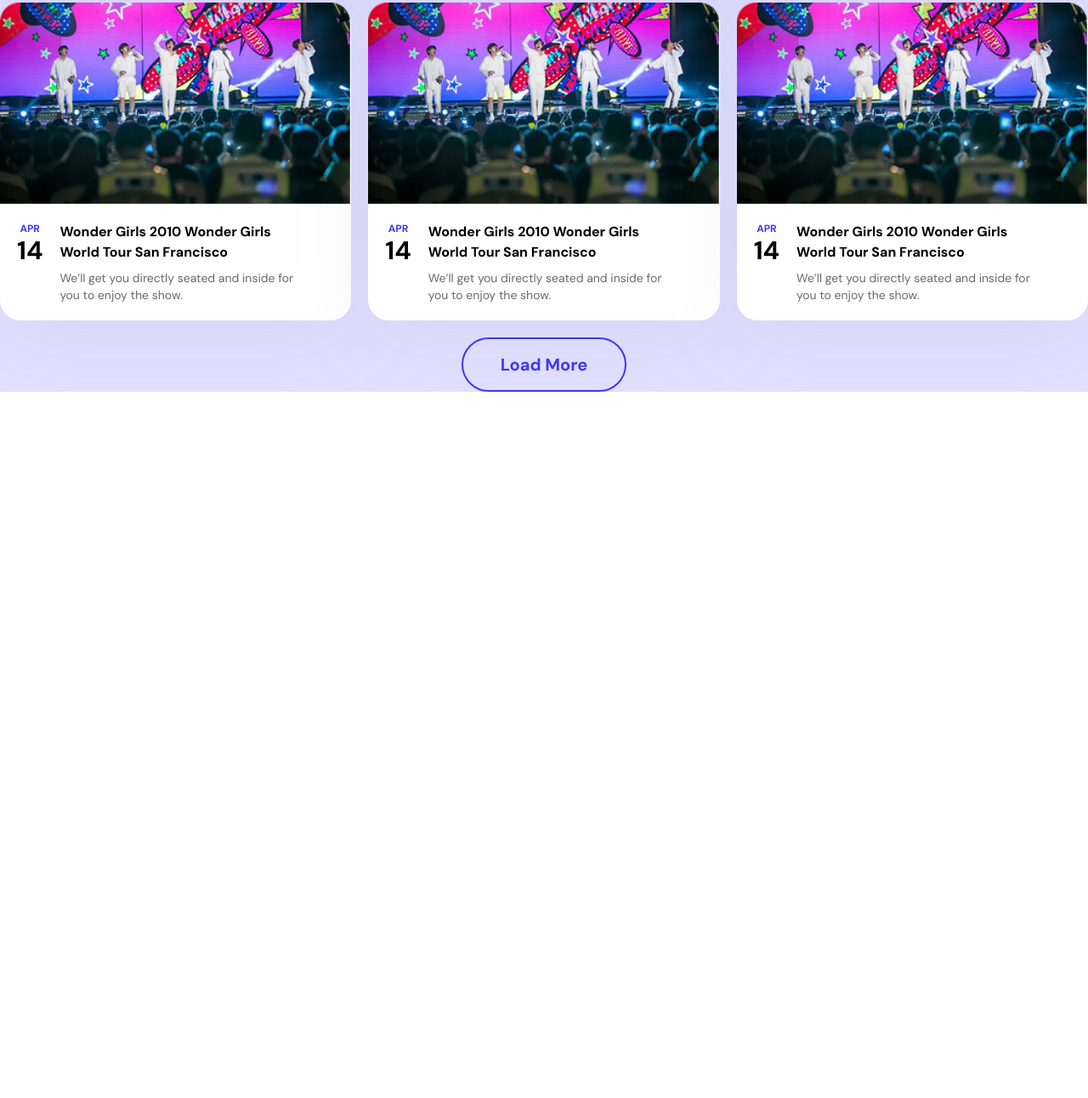
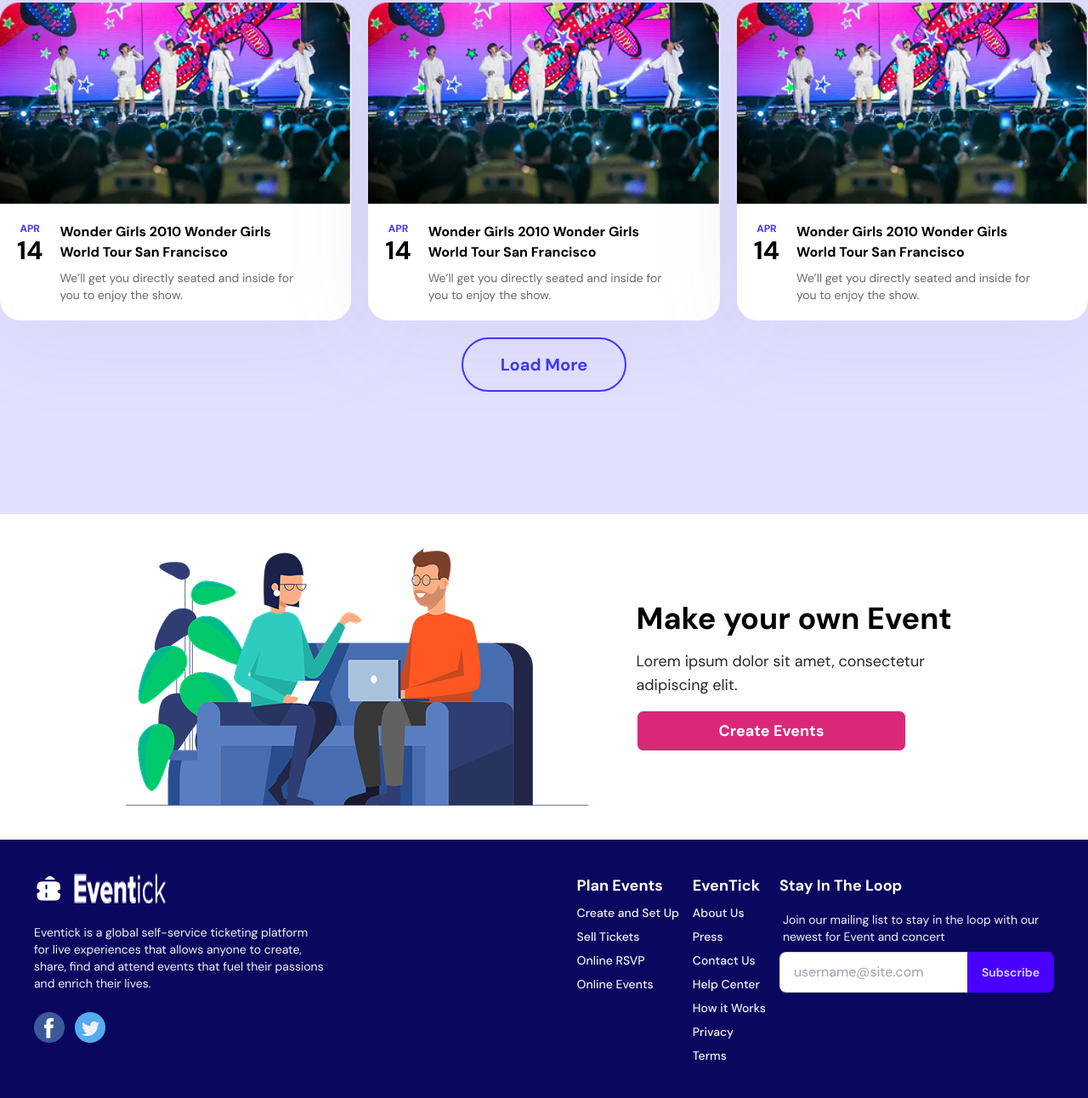
Before and after one commit to codeSmith-006/Event-ticketing-community, a plain HTML site: page index.html in a window 1280 px wide. Shown: the part 1255-2547 px from the top of the page at 85% size. Before the commit the page ends 1716 px from the top, so only its background shows below. Drawn offline with nearby package versions, Linux system fonts and the light colour scheme.

Commit message:
simply finisehd this project

```diff
--- a/index.html
+++ b/index.html
@@ -139,7 +139,7 @@
         </section>
 
         <!-- Up coming event section -->
-        <section class="w-full bg-[#E2E0FF]">
+        <section class="w-full bg-[#E2E0FF] pb-20 lg:pb-36">
             <div class="w-[90%] lg:container mx-auto pt-5 lg:pt-10">
                 <!-- section content -->
                 <div>
@@ -330,8 +330,82 @@
                 </div>
             </div>
         </section>
+
+        <!-- Make your event section -->
+         <section class="w-full bg-white mt-10 pb-10">
+            <div class="w-[90%] lg:container mx-auto flex flex-col lg:flex-row items-center gap-10 lg:gap-14 lg:justify-center">
+                <!-- content section -->
+                 <img src="assets/own-event.png" alt="">
+
+                 <!-- text section -->
+                  <div class="lg:w-[30%]">
+                    <h1 class="font-sans font-bold text-left text-4xl text-black mb-2 lg:mb-4">Make your own Event </h1>
+                    <p class="font-sans text-lg text-left text-[#272727]">Lorem ipsum dolor sit amet, consectetur adipiscing elit.</p>
+
+                    <button class="btn bg-pink-600 text-white font-sans font-bold text-lg text-center px-24 mt-2 lg:mt-4">Create Events</button>
+                  </div>
+
+            </div>
+
+         </section>
     </main>
 </body>
 
+<!-- footer section -->
+<footer class="w-full bg-[#0A075F]">
+    <div class="footer text-base-content p-10 w-[90%] lg:container mx-auto">
+        <nav class="lg:w-[55%] ml-0">
+            <div class="flex gap-3 mb-4">
+                <img src="assets/ticket-2 1.png" alt="">
+                <img src="assets/Eventick.png" alt="">
+            </div>
 
+            <p class="font-sans text-sm text-left text-[#F3F3F3] mb-4 ">Eventick is a global self-service ticketing platform for live experiences that allows anyone to create, share, find and attend events that fuel their passions and enrich their lives.</p>
+
+            <!-- logo section -->
+             <div class="flex gap-3">
+                <img src="assets/facebook.png" alt="">
+                <img src="assets/twitter.png" alt="">
+             </div>
+        </nav>
+
+        <!-- plan event section -->
+        <nav>
+          <h6 class="text-white font-sans text-lg font-bold text-left">Plan Events</h6>
+          <a class="text-[#f3f3f3] font-medium text-sm text-left">Create and Set Up</a>
+          <a class="text-[#f3f3f3] font-medium text-sm text-left">Sell Tickets</a>
+          <a class="text-[#f3f3f3] font-medium text-sm text-left">Online RSVP</a>
+          <a class="text-[#f3f3f3] font-medium text-sm text-left">Online Events</a>
+        </nav>
+
+        <!-- about section -->
+        <nav>
+          <h6 class="font-sans font-bold text-lg text-left text-white">EvenTick</h6>
+          <a class="text-[#f3f3f3] text-left font-medium text-sm font-sans">About Us</a>
+          <a class="text-[#f3f3f3] text-left font-medium text-sm font-sans">Press</a>
+          <a class="text-[#f3f3f3] text-left font-medium text-sm font-sans">Contact Us</a>
+          <a class="text-[#f3f3f3] text-left font-medium text-sm font-sans">Help Center</a>
+          <a class="text-[#f3f3f3] text-left font-medium text-sm font-sans">How it Works</a>
+          <a class="text-[#f3f3f3] text-left font-medium text-sm font-sans">Privacy</a>
+          <a class="text-[#f3f3f3] text-left font-medium text-sm font-sans">Terms</a>
+        </nav>
+
+        <!-- sign up section -->
+        <form>
+          <h6 class="font-sans font-bold text-lg text-left text-white">Stay In The Loop</h6>
+          <fieldset class="form-control w-80">
+            <label class="label">
+              <span class="font-sans text-sm text-left text-[#f3f3f3]">Join our mailing list to stay in the loop with our newest for Event and concert</span>
+            </label>
+            <div class="join">
+              <input
+                type="text"
+                placeholder="username@site.com"
+                class="input input-bordered join-item" />
+              <button class="btn btn-primary join-item">Subscribe</button>
+            </div>
+          </fieldset>
+        </form>
+      </div>
+</footer>
 </html>
```
